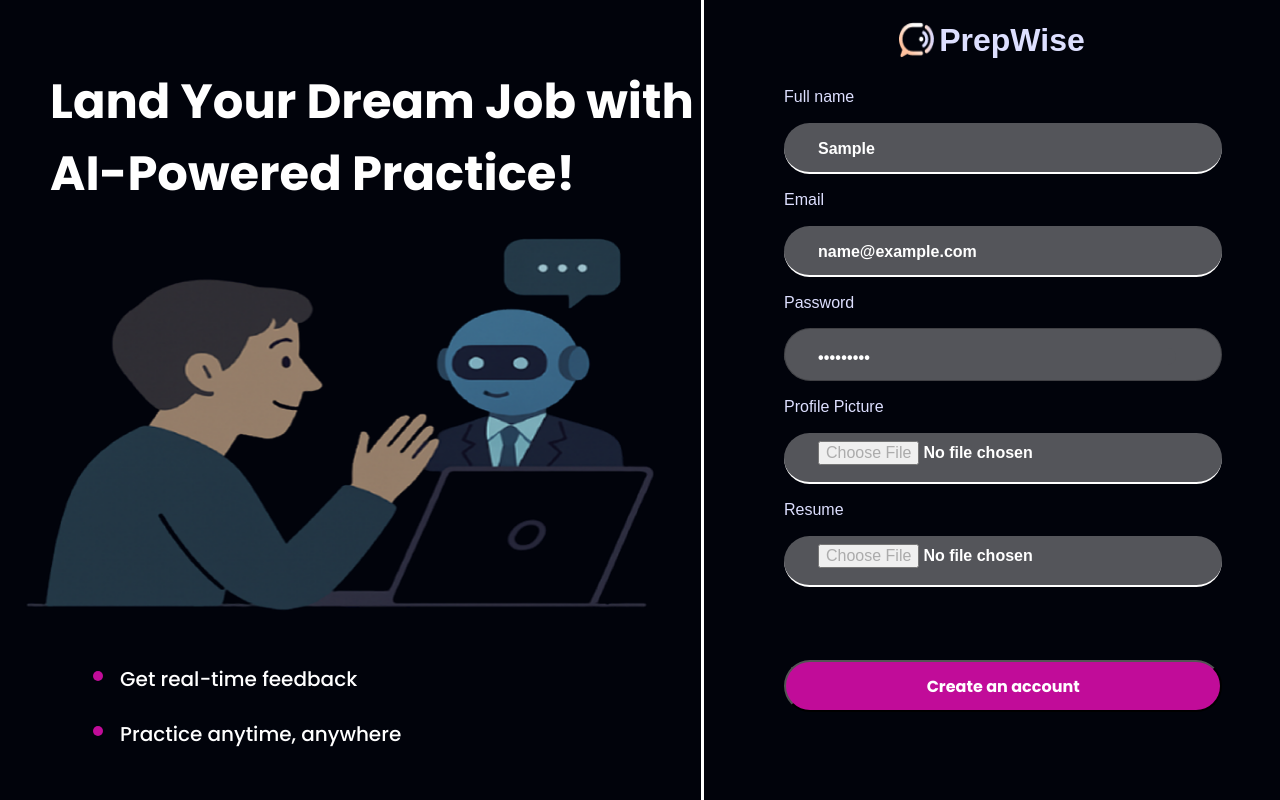
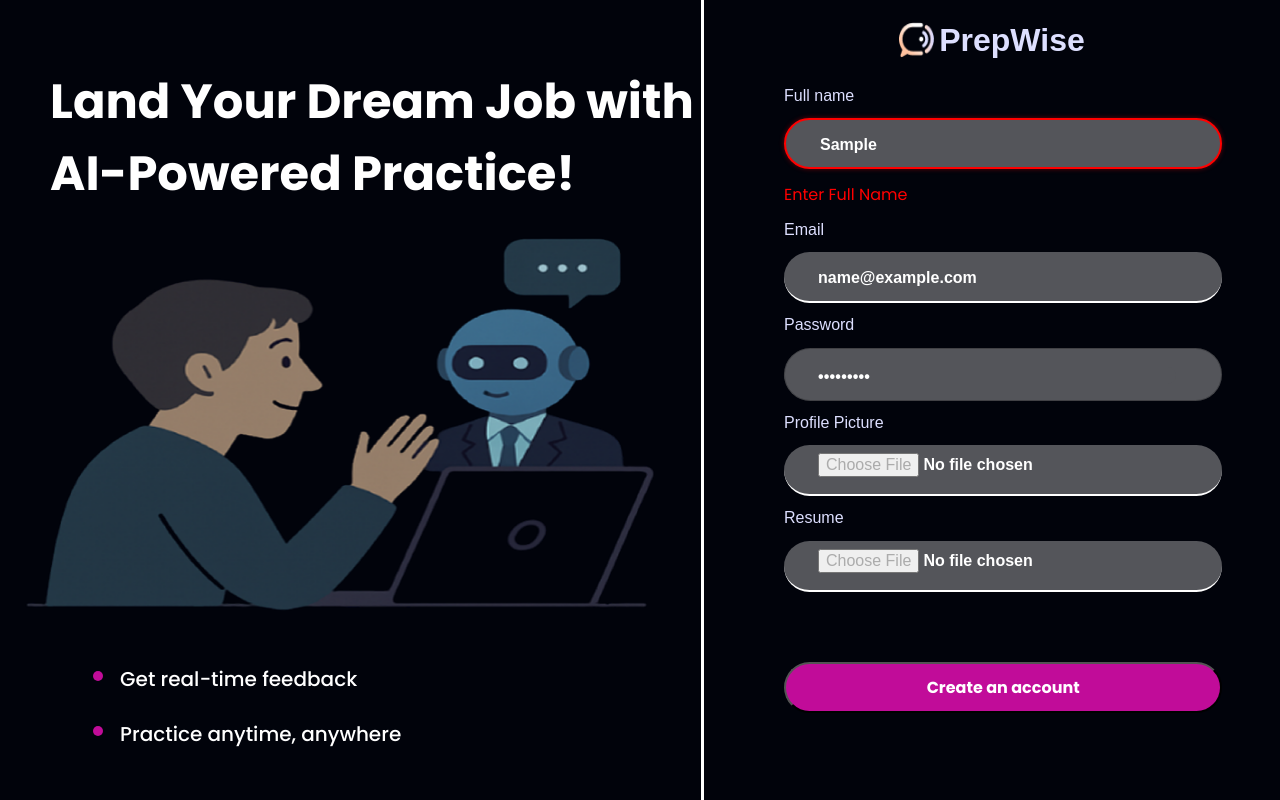
Before and after one commit to ziyamohammad/societyproject, a React (Create React App) app: page /signup in a window 1280 px wide. Both pictures are taken after typing "Sample", "name@example.com", "Sample123" into the empty fields and a click on the button "Create an account". Built offline with nearby package versions, Linux system fonts and the light colour scheme; no server answers; some icons are missing; a web font is replaced by a local one.

Commit message:
regex in signup form

```diff
--- a/src/App.css
+++ b/src/App.css
@@ -42,6 +42,18 @@ margin-top:30px;
     height:53vh;
     width:100%;
 }
+.wrong-name {
+    border: 2px solid red;
+    outline: none;
+    box-shadow: 0 0 5px rgba(255, 0, 0, 0.4);
+    border-radius: 4px;
+  }
+  .wrong-email {
+    border: 2px solid red;
+    outline: none;
+    box-shadow: 0 0 5px rgba(255, 0, 0, 0.4);
+    border-radius: 4px;
+  }
 .image ul{
     font-family: "Poppins", sans-serif;
 font-weight: 500;
--- a/src/components/SignUp.js
+++ b/src/components/SignUp.js
@@ -16,15 +16,41 @@ const SignUp = () => {
   const [email, setEmail] = useState("");
   const [password, setPassword] = useState("");
 
+
+  const validname = /^[a-zA-Z]+( [a-zA-Z]+){1,}$/;
+  const validemail = /^[a-zA-Z0-9._%+-]+@[a-zA-Z0-9.-]+\.[a-zA-Z]{2,}$/;
+
+  const [checkname, setCheckname] = useState(true);
+  const [checkemail, setcheckemail] = useState(true);
   const handleChange = (e) => {
     const { name, value } = e.target;
-    if (name === "name") setName(value);
-    if (name === "email") setEmail(value);
-    if (name === "password") setPassword(value);
+    if (name === "name"){
+      setName(value);
+      if(!validname.test(value) && value !== ""){
+         setCheckname(false);
+         return;
+      }
+      setCheckname(true);
+    }
+    if (name === "email"){
+      setEmail(value);
+      if(!validemail.test(value) && value !== ""){
+         setcheckemail(false);
+         return;
+      }
+      setcheckemail(true)
+    }
+    if (name === "password") {
+      setPassword(value);
+    }
+
   };
 
   const handleRegister = async (e) => {
     e.preventDefault();
+    if(!checkemail || !checkname){
+      return;
+    }
     try {
       const userCredential = await createUserWithEmailAndPassword(auth, email, password);
       const user = userCredential.user;
@@ -78,11 +104,11 @@ const SignUp = () => {
 
         <form onSubmit={handleRegister}>
           <label htmlFor="name">Full name</label>
-          <input type="text" className="name" name='name' value={name} onChange={handleChange} required />
-
+          <input type="text" className={checkname ? "name" : "wrong-name"} name='name' value={name} onChange={handleChange} required  />
+         {!checkname && <div style={{color:"red"}}>Enter Full Name</div>}
           <label htmlFor="email">Email</label>
-          <input type="email" className="email" name='email' value={email} onChange={handleChange} required />
-
+          <input type="email" className={checkemail ? "email" : "wrong-email"} name='email' value={email} onChange={handleChange} required />
+          {!checkemail && <div style={{color:"red"}}>Enter correct email</div>}
           <label htmlFor="password">Password</label>
           <TextField
       name='password'
```
